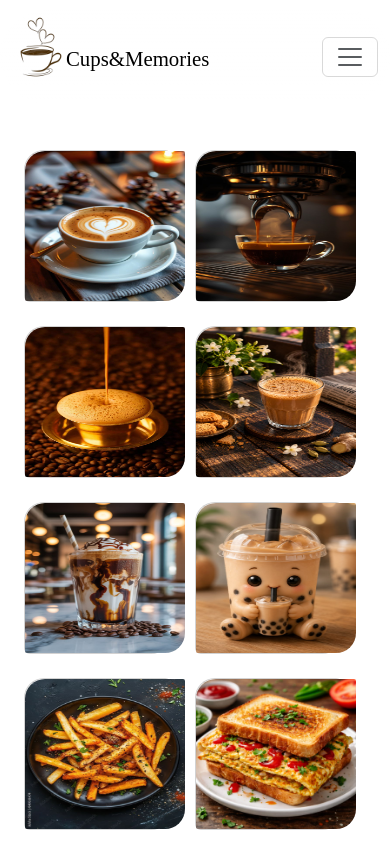
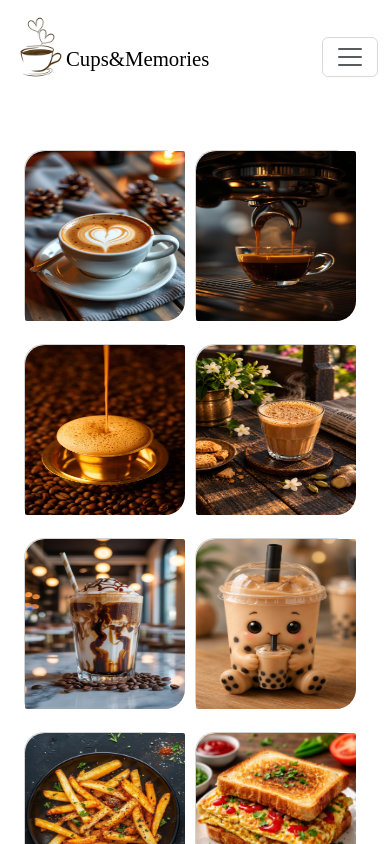
Before and after one commit to nandhakumar102005/cups-and-memories, a React (Vite) app: page /Menu in a window 390 px wide. Shown: the top 844 px of the page. Built offline with nearby package versions, Linux system fonts and the light colour scheme.

Commit message:
Update index.css

```diff
--- a/src/index.css
+++ b/src/index.css
@@ -845,8 +845,8 @@ top: 20px;
   }
 
   .menucard {
-    max-width: 150px;
-    max-height: 160px;
+    max-width: 160px;
+    max-height: 170px;
     text-align: center;
     border-top-left-radius: 20px;
     border-bottom-right-radius: 20px;
@@ -854,7 +854,7 @@ top: 20px;
   }
 
   .menucardimg {
-    height: 150px;
+    height: 170px;
     width: 160px;
     border-radius: 2px;
     border-top-left-radius: 20px;
```
